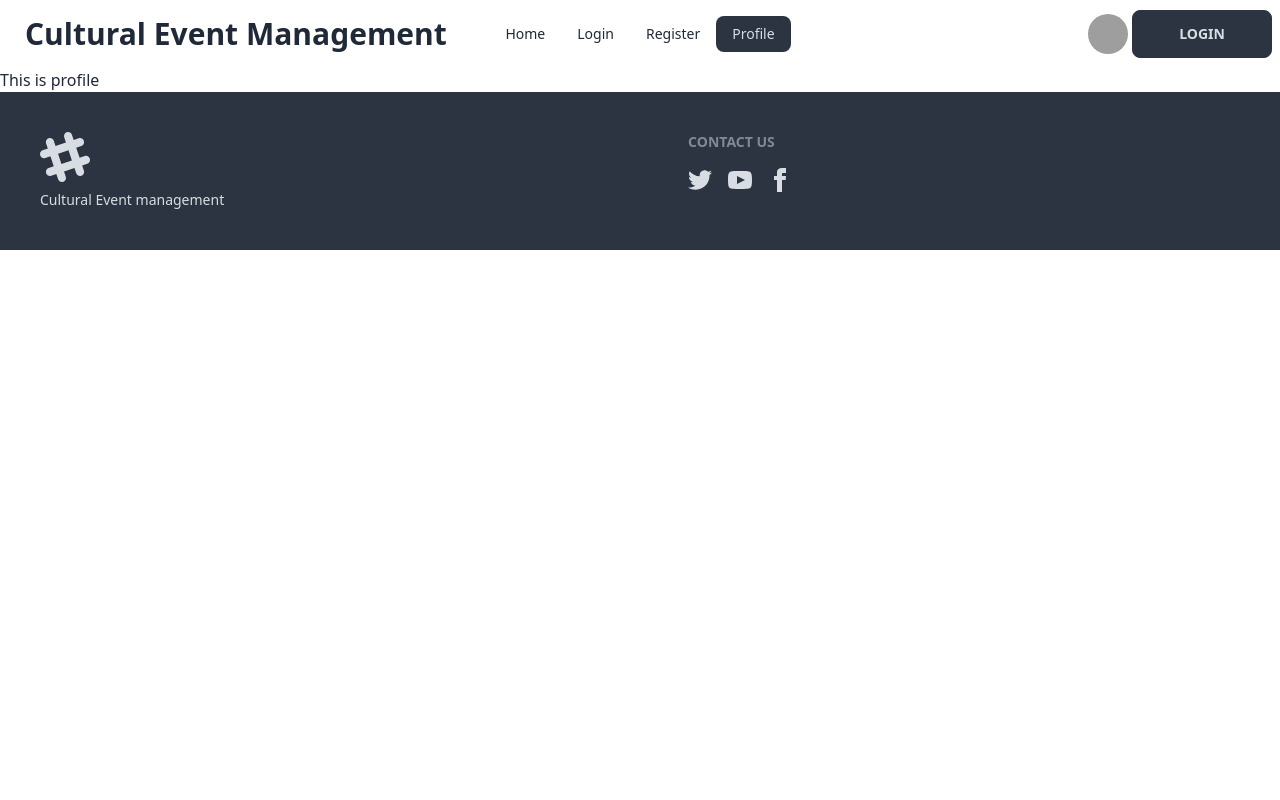
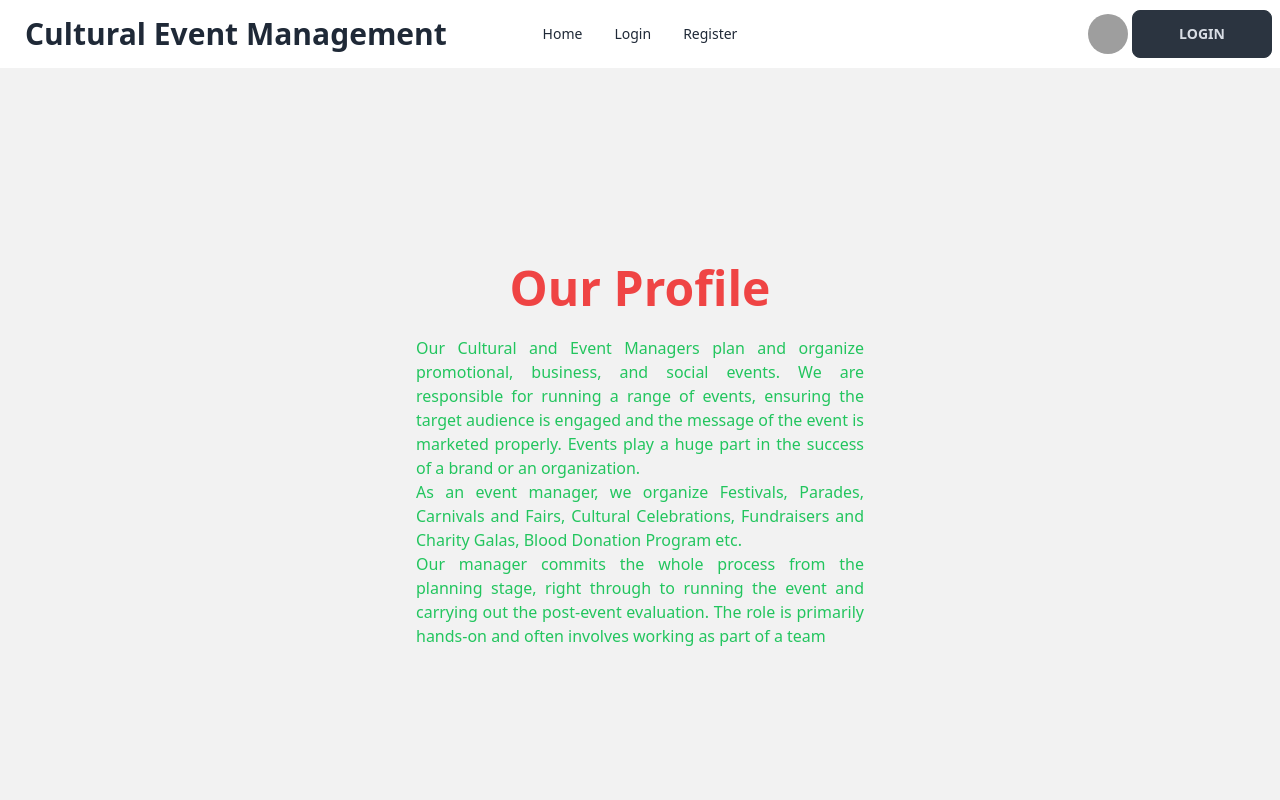
Before and after one commit to msahrana/cultural-event-management, a React (Vite) app: page /profile in a window 1280 px wide. Shown: the top 800 px of the page. Built offline with nearby package versions, Linux system fonts and the light colour scheme; no server answers; grey boxes are pictures that could not be loaded.

Commit message:
README file add successfully

```diff
--- a/src/Components/Card/Card.jsx
+++ b/src/Components/Card/Card.jsx
@@ -2,43 +2,39 @@
 /* eslint-disable react-hooks/exhaustive-deps */
 
 import { useEffect, useState } from "react";
-import { Link, useLoaderData, useParams} from "react-router-dom";
+import { useLoaderData, useParams} from "react-router-dom";
 
 
 const Card = () => {
 
-    // const data = useLoaderData()
-    // console.log(data)
+    const data = useLoaderData()
+    console.log(data)
 
-    const id = useParams()
+    const {id} = useParams()
     console.log(id)
 
-    const [card, setCard] = useState({})
-
-    // const {id} = useParams()
-
-    // useEffect(()=>{
-    //     fetch(`/events.json/${card.id}`)
-    //     .then(data=> setCard(data))
-    // },[card.id])
-    // console.log(card)
+    const [card, setCard] = useState()
+    console.log(setCard)
 
     useEffect(()=>{
-        const findCard = card.find(card=> card.id === id)
+        const findCard = data.find(c=> c.id == id)
+        console.log(findCard)
         setCard(findCard)
-    },[])
-    console.log(card)
+    },[data])
+
 
     const {image, name, price, description} = card || {}
 
-
     return (
-        <div className="card w-96 bg-base-100 shadow-xl">
-        <figure><img src={image} alt="image" /></figure>
-            <div className="card-body">
-                <h2 className="card-title">{name}</h2>
-                <p>Price: ${price}</p>
-                <p>{description}</p>
+        <div>
+            <h2 className="text-4xl font-bold text-center my-10">Event Details </h2>
+            <div className="card mx-auto w-96 bg-base-100 shadow-xl">
+            <figure><img src={image} alt="image" /></figure>
+                <div className="card-body">
+                    <h2 className="card-title">{name}</h2>
+                    <p>Price: ${price}</p>
+                    <p className="text-justify">{description}</p>
+                </div>
             </div>
         </div>
     );
--- a/src/Components/Header/Navbar.jsx
+++ b/src/Components/Header/Navbar.jsx
@@ -18,10 +18,12 @@ const Navbar = () => {
           <li><NavLink to='/'>Home</NavLink></li>
           <li><NavLink to='/login'>Login</NavLink></li>
           <li><NavLink to='/register'>Register</NavLink></li>
-          {user &&
+          {user &&<>
             <li><NavLink to='/history'>History</NavLink></li>
+            <li><NavLink to='/profile'>Profile</NavLink></li>
+            </>
           }
-            <li><NavLink to='/profile'>Profile</NavLink></li>
+
 
 
       </>
--- a/src/Pages/Profile.jsx
+++ b/src/Pages/Profile.jsx
@@ -3,7 +3,19 @@
 const Profile = () => {
     return (
         <div>
-            This is profile
+            <div className="hero min-h-screen bg-base-200">
+                <div className="hero-content text-center">
+                    <div className="max-w-md">
+                        <h1 className="text-5xl font-bold text-red-500">Our Profile</h1>
+                        <p className="py-6 text-justify text-green-500">Our Cultural and Event Managers plan and organize promotional, business, and social events. We are responsible for running a range of events, ensuring the target audience is engaged and the message of the event is marketed properly. Events play a huge part in the success of a brand or an organization. <br />
+
+                        As an event manager, we organize Festivals, Parades, Carnivals and Fairs, Cultural Celebrations, Fundraisers and Charity Galas,
+                        Blood Donation Program etc. <br />
+
+                        Our manager commits the whole process from the planning stage, right through to running the event and carrying out the post-event evaluation. The role is primarily hands-on and often involves working as part of a team</p>
+                    </div>
+                </div>
+            </div>
         </div>
     );
 };
--- a/src/main.jsx
+++ b/src/main.jsx
@@ -49,7 +49,7 @@ const router = createBrowserRouter([
       {
         path: '/card/:id',
         element: <PrivateRoute><Card></Card></PrivateRoute>,
-        loader: (object) => fetch(`/events.json/${object.params.id}`)
+        loader: () => fetch(`/events.json/`)
       }
     ]
   },
```
Also changed, not shown: 1 other file (tests, documents, lock files or other folders).
